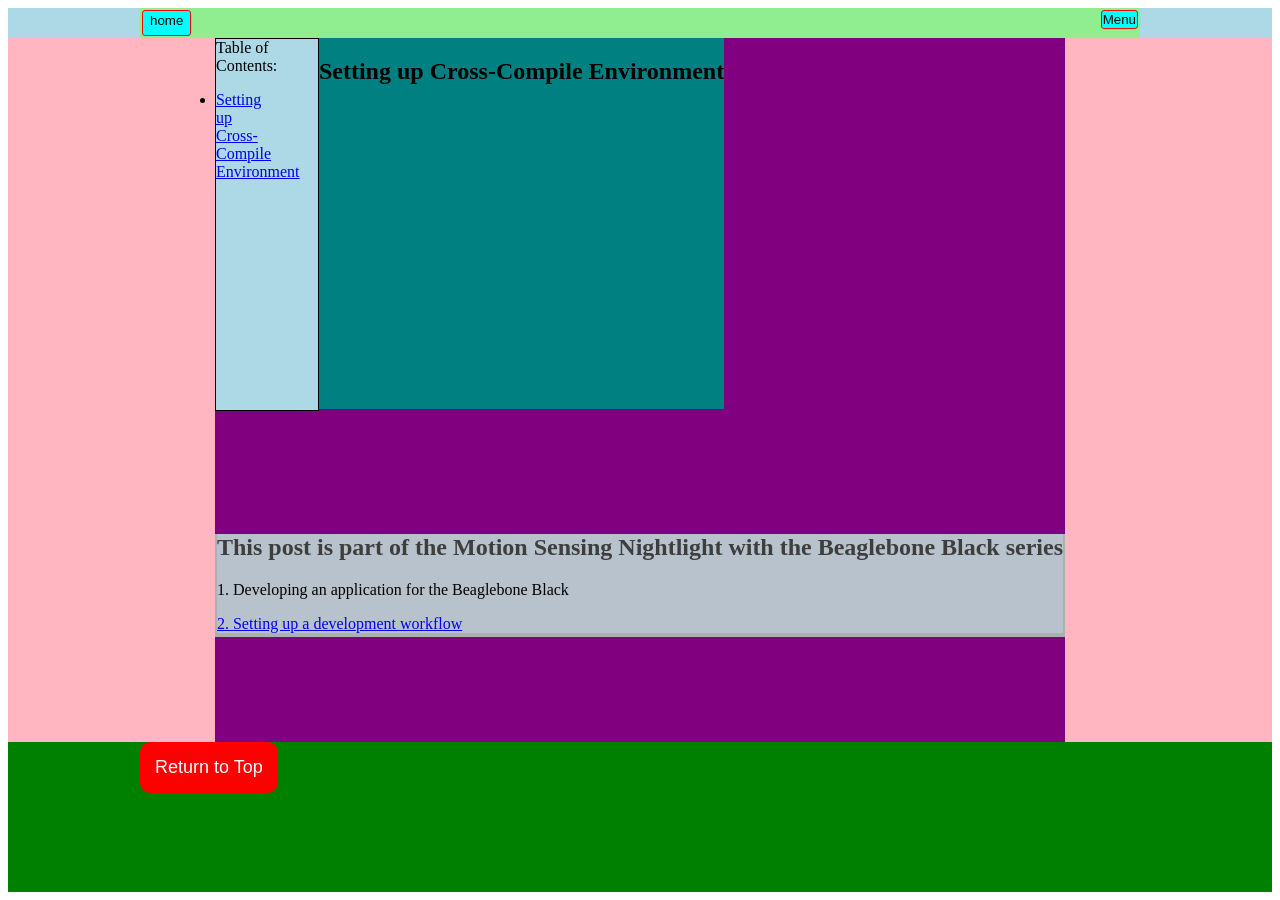
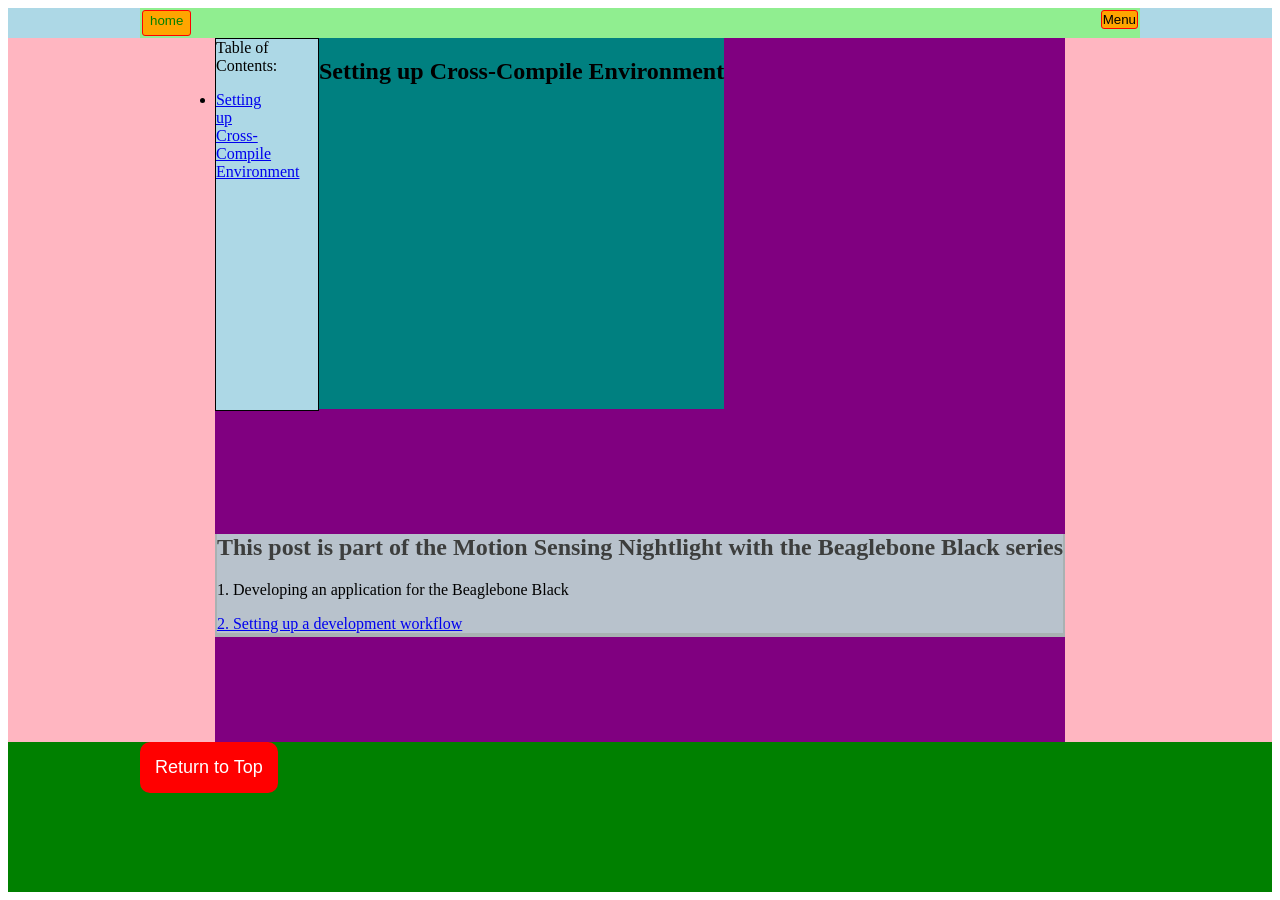
Before and after one commit to scshafe/instructional-blog, a Jekyll site: the page built from _posts/2025-4-12-series2.md, in a window 1280 px wide. Built offline with Jekyll 4.4.1, drawn with Linux system fonts in a browser that asks for light colours; the table of contents is made by our own code.

Commit message:
generalized some css colors to variables

```diff
--- a/_sass/color_palette.scss
+++ b/_sass/color_palette.scss
@@ -6,18 +6,42 @@ $border-color: #A9B1B2;
 
 
 
-// site sizes
+// ------ COLORS ------
+
+// site:
+$site-button-color: green;
+$site-button-background: orange;
+$site-button-background-hover: yellow;
+$site-button-border: red;
+
+
+// header
+$header-background-extended: lightblue;
+$header-background: lightgreen;
+// toc
+
+// article
+
+// series
+
+// footer
+
+
+
+// ------ SIZES ------
+
+// site
 $site-max-width: 1000px;
 
-// header sizes
+// header
 $header-height: 30px;
 $header-button-height: 20px;
 
-//table of content sizes
+// toc
 $toc-width: 200px;
 
-//article sizes
+// article
 
-// series sizes
+// series
 
-// footer sizes
+// footer
--- a/_sass/header_and_footer.scss
+++ b/_sass/header_and_footer.scss
@@ -2,33 +2,39 @@
 
 .site-header {
     height: $header-height;
-    background: lightblue;
+    background: $header-background-extended;
     display: block;
-    //position: fixed;
 
     .header-buttons {
         display: flex;
         justify-content: space-between;
         margin: 0 auto;
         max-width: $site-max-width;
-        background: lightgreen;
+        background: $header-background;
         height: $header-height;
+        color: $site-button-color;
 
         a {
             text-decoration: none;
         };
 
         .header-button {
-            border: 1px solid red;
+            border: 1px solid $site-button-border;
             border-radius: 3px;
             margin: 2px;
             padding: 1px;
-            background: cyan;
+            background: $site-button-background;
 
             input {
                 border: 0;
                 background: none;
+                color: $site-button-color;
             };
+
+        }
+
+        .header-button:hover {
+            background: $site-button-background-hover;
         }
 
 
@@ -45,7 +51,6 @@
             font-size: 16px;
             border: none;
             outline: none;
-            color: white;
             padding: 14px 16px;
             background-color: inherit;
             font-family: inherit; /* Important for vertical align on mobile phones */
@@ -60,20 +65,20 @@
           /* Dropdown content (hidden by default) */
           .dropdown-content {
             display: none;
-            //display: grid;
             position: absolute;
-            background-color: #f9f9f9;
+            background-color: $site-button-background;
             min-width: 160px;
             box-shadow: 0px 8px 16px 0px rgba(0,0,0,0.2);
             width: 200px;
             z-index: 1;
             margin: 0;
+            border-radius: 4px;
           }
 
           /* Links inside the dropdown */
           .dropdown-content a {
             float: right;
-            color: black;
+            color: $site-button-color;
             //padding: 12px 16px;
             text-decoration: none;
             display: block;
@@ -82,7 +87,7 @@
 
           /* Add a grey background color to dropdown links on hover */
           .dropdown-content a:hover {
-            background-color: #ddd;
+            background-color: $site-button-background-hover;
           }
 
           /* Show the dropdown menu on hover */
```
